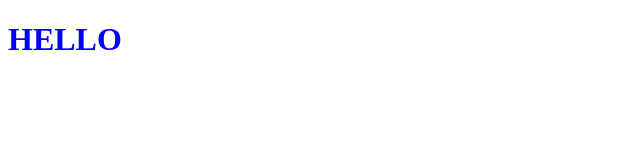
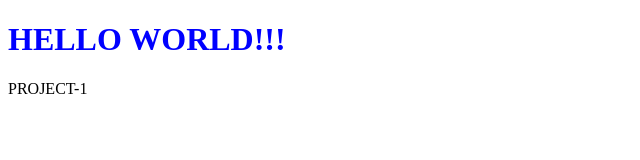
Before and after one commit to yhngmo/COLMAR, a plain HTML site: page index.html in a window 1280 px wide. Shown: the whole page, without its empty margins (0-640 px from the left). Drawn offline with Linux system fonts and the light colour scheme.

Commit message:
added a 'p' to the html

```diff
--- a/index.html
+++ b/index.html
@@ -8,6 +8,7 @@
     <title>Document</title>
 </head>
 <body>
-    <h1>HELLO</h1>
+    <h1>HELLO WORLD!!!</h1>
+    <P>PROJECT-1</P>
 </body>
 </html>
```
